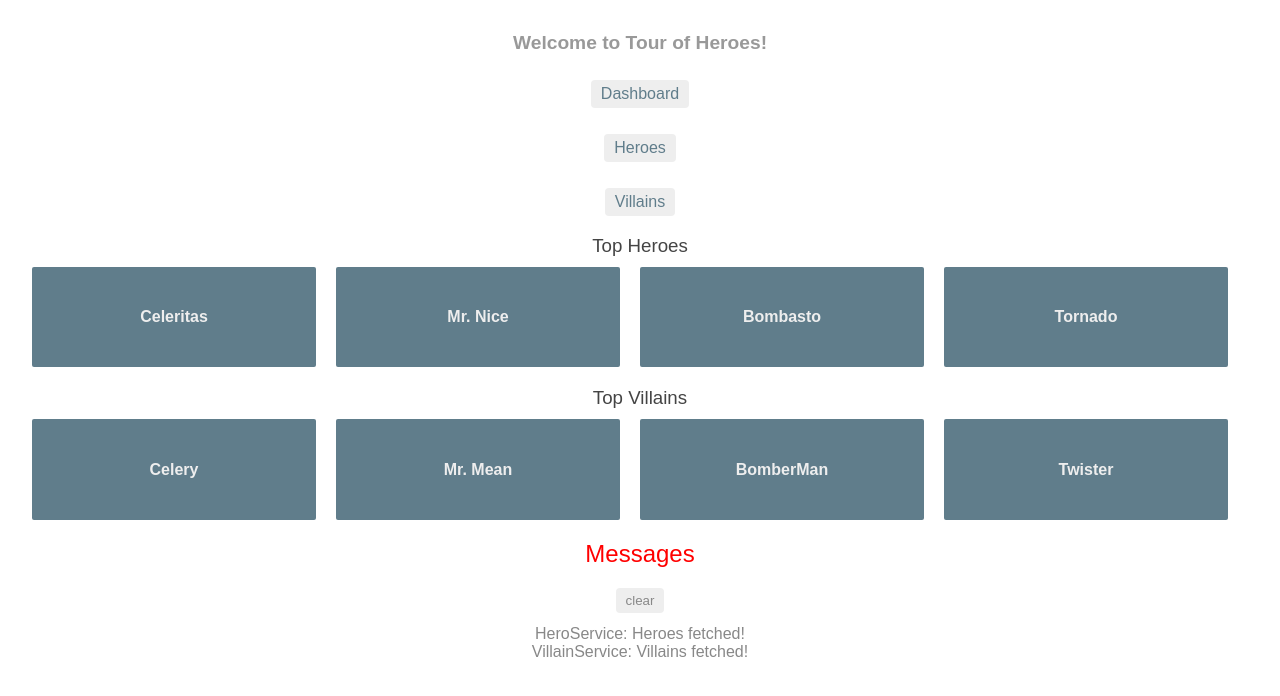
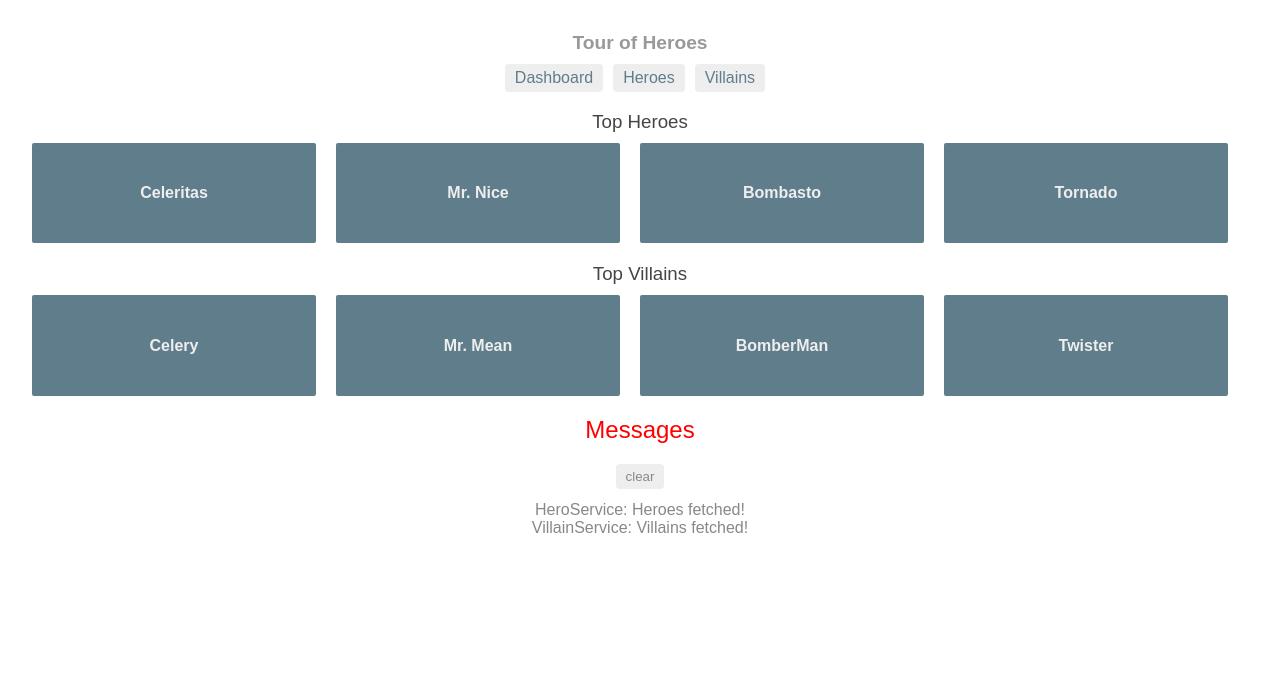
Before and after one commit to laballab/tour-of-mutants, an Angular app: page /dashboard in a window 1280 px wide. Shown: the top 696 px of the page. Built offline with nearby package versions, Linux system fonts and the light colour scheme.

Commit message:
fixed dashboard buttons

```diff
--- a/src/app/app.component.css
+++ b/src/app/app.component.css
@@ -13,6 +13,7 @@ nav a {
   padding: 5px 10px;
   text-decoration: none;
   margin-top: 10px;
+  margin-right: 10px;
   display: inline-block;
   background-color: #eee;
   border-radius: 4px;
--- a/src/app/app.component.html
+++ b/src/app/app.component.html
@@ -1,13 +1,15 @@
 <!--The content below is only a placeholder and can be replaced.-->
 <div style="text-align:center">
   <h1>
-    Welcome to {{ title }}!
+    {{ title }}
   </h1>
 
   <nav>
-      <p><a routerLink="/dashboard">Dashboard</a></p>
-      <p><a routerLink="/heroes">Heroes</a></p>
-      <p><a routerLink="/villains">Villains</a></p>
+    <span>
+      <a routerLink="/dashboard">Dashboard</a>
+      <a routerLink="/heroes">Heroes</a>
+      <a routerLink="/villains">Villains</a>
+    </span>
   </nav>
 
   <router-outlet></router-outlet>
```
